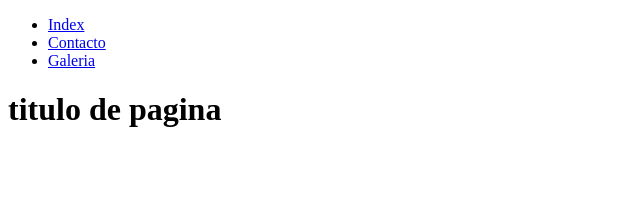
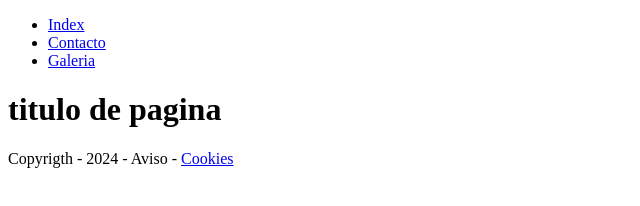
Before and after one commit to Keypo-90/prueba_remotos, a plain HTML site: page index.html in a window 1280 px wide. Shown: the whole page, without its empty margins (0-640 px from the left). Drawn offline with Linux system fonts and the light colour scheme.

Commit message:
He creado un footer con Copyright, aviso legal y cookies

```diff
--- a/index.html
+++ b/index.html
@@ -20,6 +20,13 @@
     <div>
         <h1>titulo de pagina</h1>
     </div>
+    <footer>
+        <p>Copyrigth - 2024 -
+            <a href="aviso.html"></a>Aviso
+            -
+            <a href="cookies.html">Cookies</a>
+        </p>
+    </footer>
 </body>
 
 </html>
```
